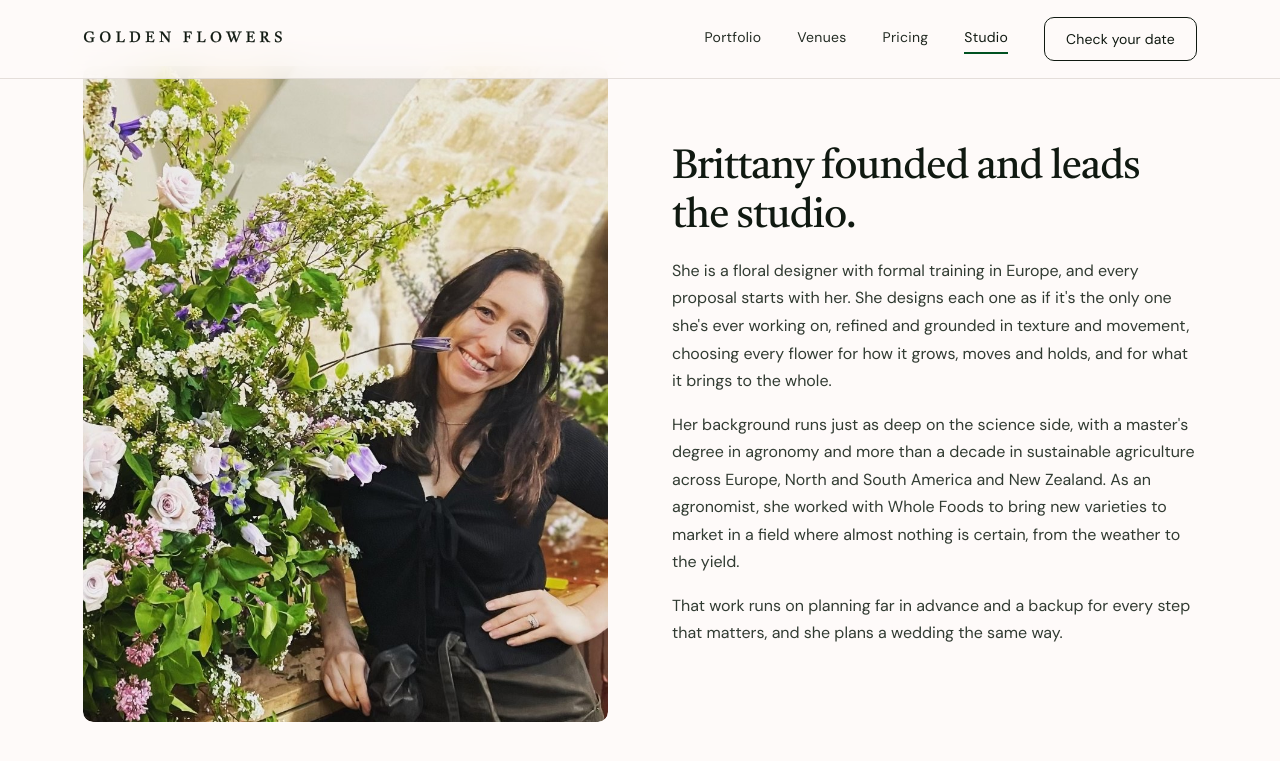
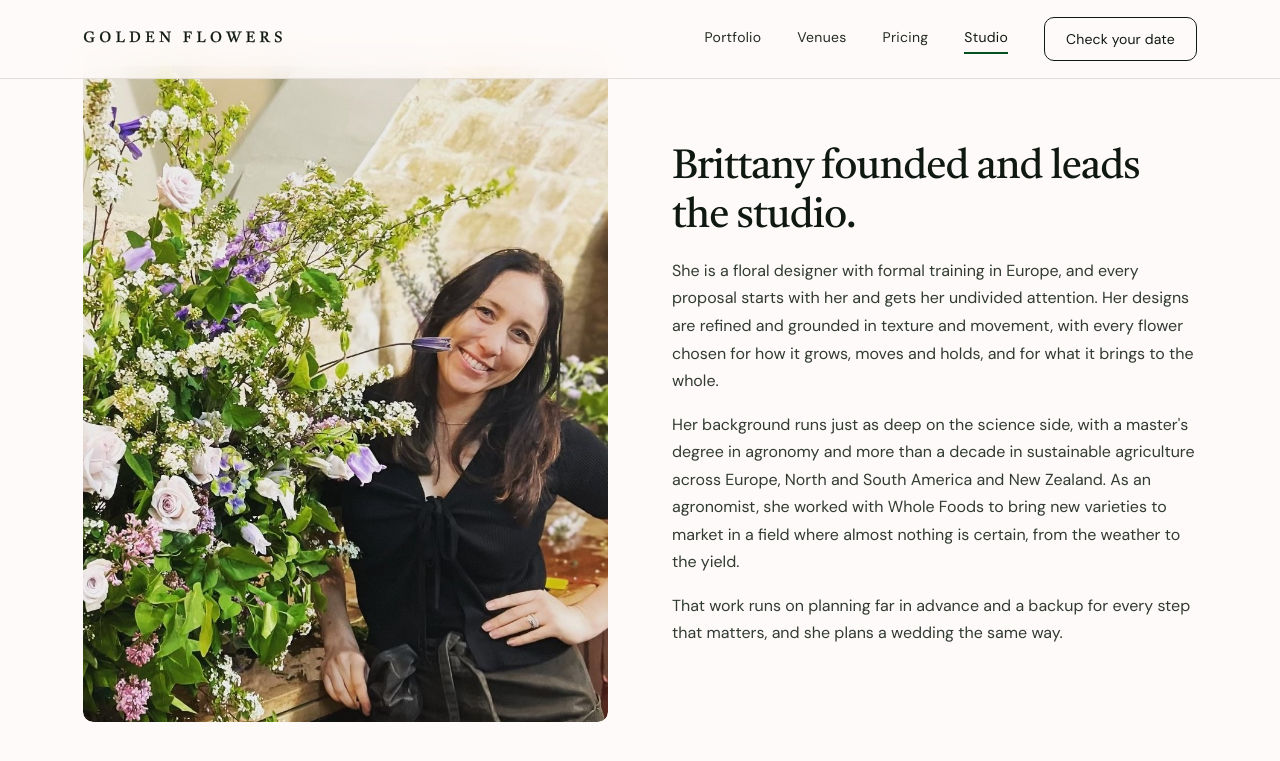
Before and after one commit to jshplhm/goldenflowers, a Jekyll site: the page built from about/index.md, in a window 1280 px wide and 900 px high, scrolled down 928 px. Shown: the top 761 px of the window. Built offline with Jekyll 4.4.1, drawn with Linux system fonts in a browser that asks for light colours.

Commit message:
Studio: Brittany's attention line no longer reads as inexperience
Co-Authored-By: Claude Opus 5.5 <noreply@anthropic.com>

```diff
--- a/_data/about.yml
+++ b/_data/about.yml
@@ -15,11 +15,12 @@ brittany:
   # the agronomy, then what the agronomy means for your wedding. "Formal" or
   # "professional" training is fine to say.
   paragraphs:
+    # Not "as if it's the only one she's ever working on": it read as if
+    # she'd never done one before (Josh, 2026-09-26).
     - She is a floral designer with formal training in Europe, and every
-      proposal starts with her. She designs each one as if it's the only one
-      she's ever working on, refined and grounded in texture and movement,
-      choosing every flower for how it grows, moves and holds, and for what it
-      brings to the whole.
+      proposal starts with her and gets her undivided attention. Her designs are
+      refined and grounded in texture and movement, with every flower chosen for
+      how it grows, moves and holds, and for what it brings to the whole.
     # The Whole Foods role was new product development; the point of it here is
     # the planning discipline that work demands, told lightly.
     - Her background runs just as deep on the science side, with a master's
```
